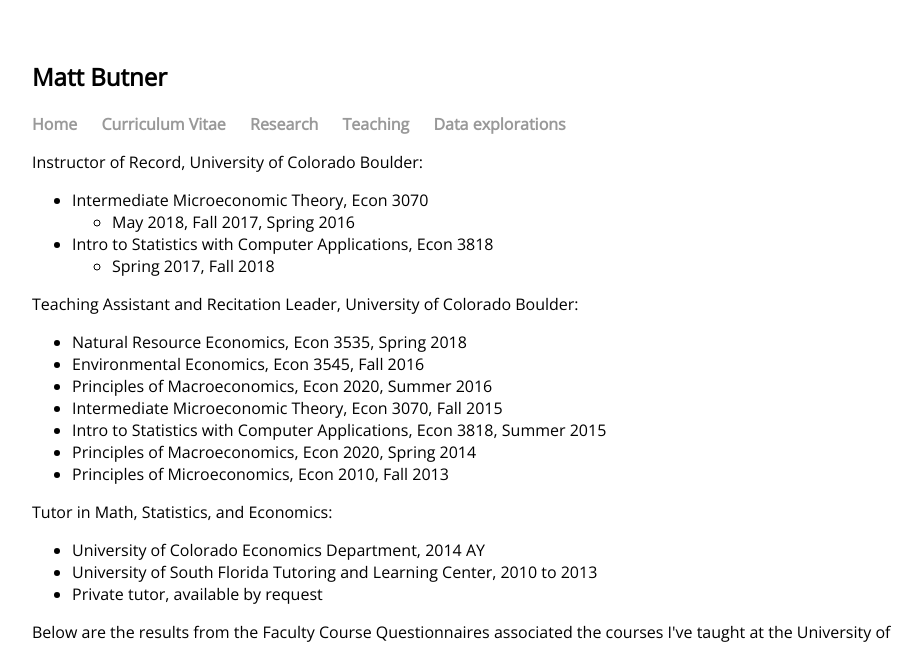
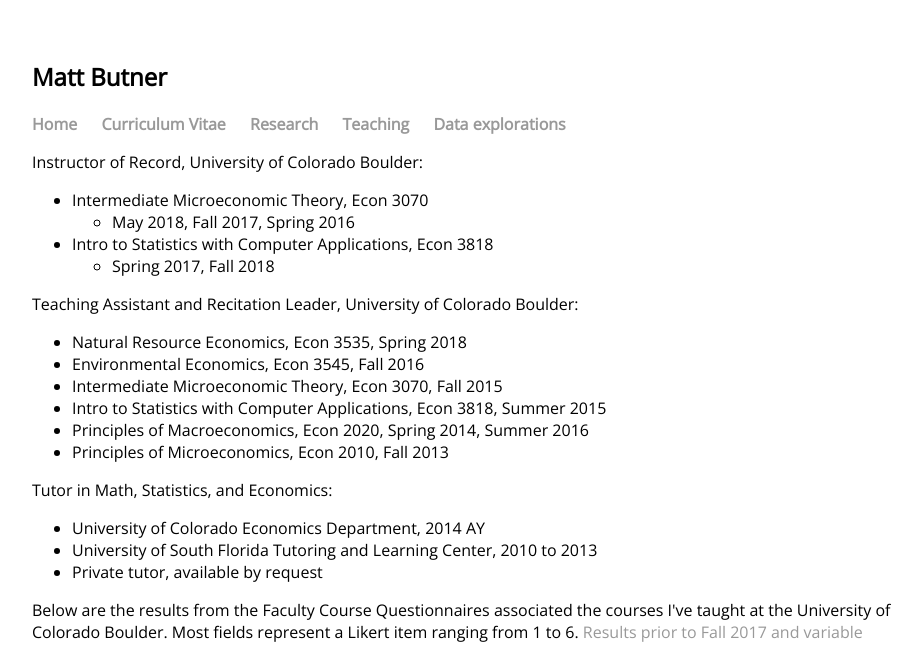
Before and after one commit to mattbutner/mattbutner.github.io, a Jekyll site: the page built from teaching/index.html, in a window 1280 px wide. Shown: the top 645 px of the page, without its empty margins (160-1082 px from the left). Built offline with Jekyll 4.4.1, drawn with Linux system fonts in a browser that asks for light colours; nearby versions of some CDN libraries; library files that are not in the unit come from our copies.

Commit message:
double macro

```diff
--- a/teaching/index.html
+++ b/teaching/index.html
@@ -19,10 +19,9 @@
 		<ul>
 		<li>Natural Resource Economics, Econ 3535, Spring 2018 </li>
 		<li>Environmental Economics, Econ 3545, Fall 2016 </li>
-		<li>Principles of Macroeconomics, Econ 2020, Summer 2016</li>
 		<li>Intermediate Microeconomic Theory, Econ 3070, Fall 2015</li>
 		<li>Intro to Statistics with Computer Applications, Econ 3818, Summer 2015 </li>
-		<li>Principles of Macroeconomics, Econ 2020, Spring 2014</li>
+		<li>Principles of Macroeconomics, Econ 2020, Spring 2014, Summer 2016</li>
 		<li>Principles of Microeconomics, Econ 2010, Fall 2013</li>
 		</ul>
 
```
